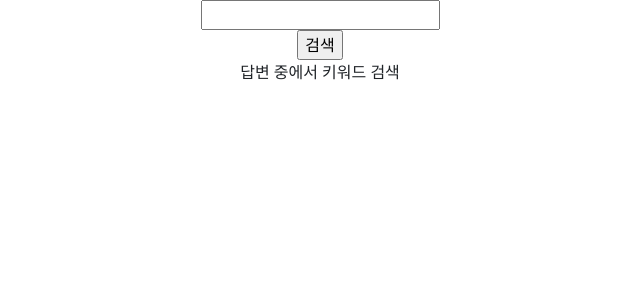
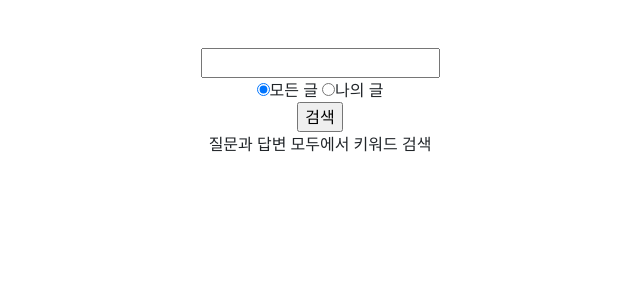
Before and after one commit to jeong-hyeon-kim/qnanswer, a Flask app: page /search in a window 1280 px wide. Shown: the top 300 px of the page, without its empty margins (320-960 px from the left). Run offline with Flask 2, Linux system fonts and the light colour scheme.

Commit message:
keyword검색 나의글, 모든 글 옵션 완료

```diff
--- a/app.py
+++ b/app.py
@@ -140,11 +140,18 @@ def keywordsearch():
     contents = db.contents
     answer_li = list()
     word = request.form.get('keyword')
-    # docs = contents.find({'$text': {'$search': word}},{'_id':0, 'answer':1})
-    docs = contents.find({'answer':{'$regex': word}},{'_id':0, 'question':1, 'answer':1})
-    for doc in docs:
-        answer_li.append(doc)
-    return jsonify({'all-results': answer_li})
+    scope = request.form.get('scope')
+
+    if scope == 'all':
+        docs = contents.find({'$or': [{'answer':{'$regex': word}}, {'question':{'$regex': word}}]},{'_id':0, 'question':1, 'answer':1})
+        for doc in docs:
+            answer_li.append(doc)
+        return jsonify({'all-results': answer_li})
+    elif scope == 'useronly':
+        docs = contents.find({'user': session['user']['email'], '$or': [{'answer':{'$regex': word}}, {'question':{'$regex': word}}]},{'_id':0, 'question':1, 'answer':1})
+        for doc in docs:
+            answer_li.append(doc)
+        return jsonify({'all-results': answer_li})
 
 
 # 이전의 회원가입 코드.
--- a/templates/search.html
+++ b/templates/search.html
@@ -27,13 +27,9 @@
     </style>
   </head>
   <body>
+    <br><br>
     <center>
-      <form
-        name="search-box"
-        method="POST"
-        class="search-box"
-        action="/keyword/search"
-      >
+    <form name="search-box" method="POST" class="search-box" action="/keyword/search">
       <div class="inputBox keyword-inputbox">
         <input
           type="text"
@@ -43,7 +39,8 @@
           required
         />
       </div>
-
+      <input type="radio" value="all" name="scope" checked>모든 글
+      <input type="radio" value="useronly" name="scope">나의 글<br>
       <input
         name="submit"
         id="submit"
@@ -53,10 +50,9 @@
       />
     </form>
     <div class="results-list">
-        <p>답변 중에서 키워드 검색</p>
+      <p>질문과 답변 모두에서 키워드 검색</p>
     </div>
   </center>
-    <br />
 
 
 
```
Lines whose indentation alone changed are shown as unchanged.
